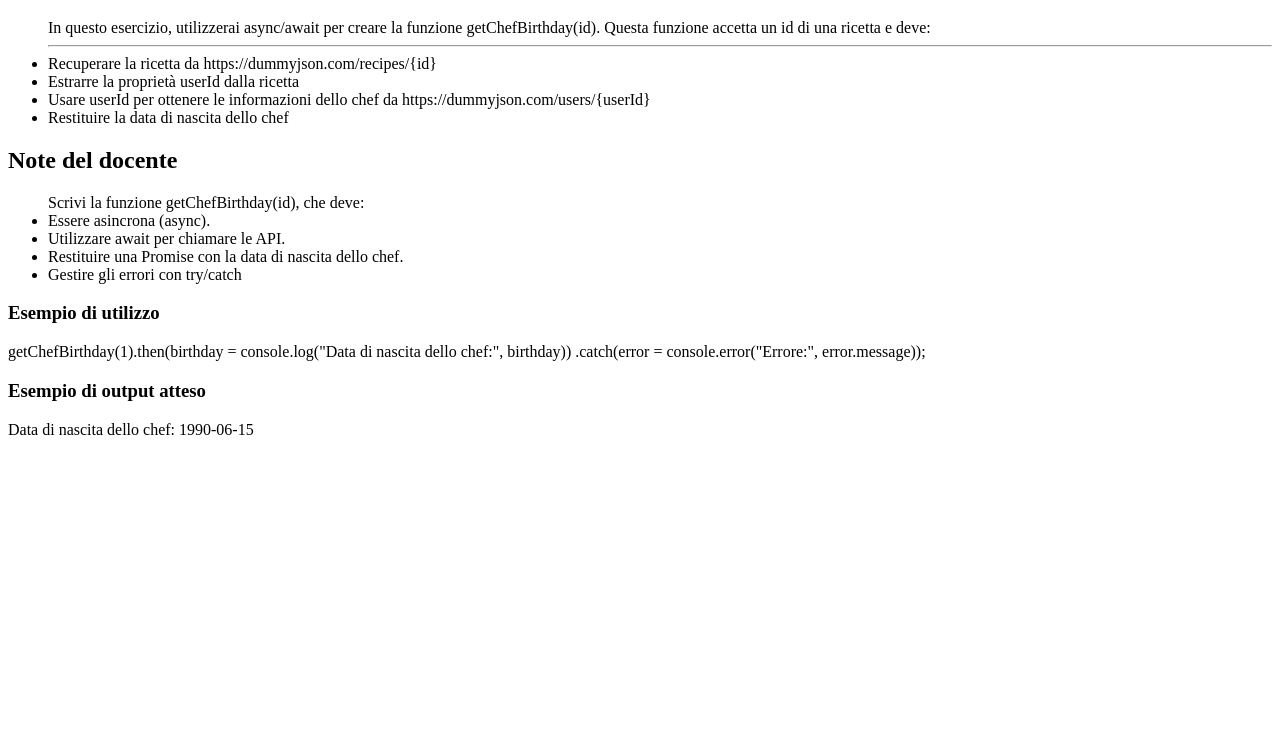
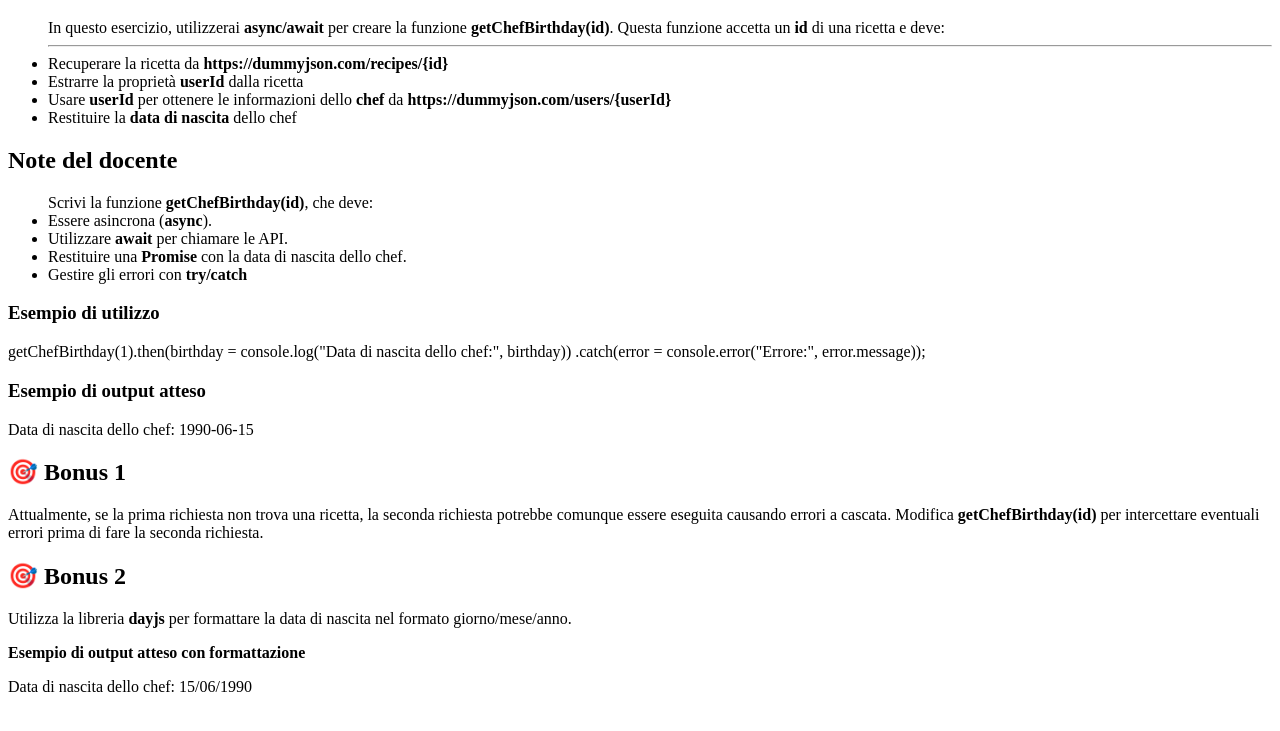
Before and after one commit to EneaSema/ex-js-async-chef, a plain HTML site: page index.html in a window 1280 px wide. Shown: the part 61-792 px from the top of the page. Drawn offline with nearby package versions, Linux system fonts and the light colour scheme; no server answers.

Commit message:
resolve bonus 2

```diff
--- a/index.html
+++ b/index.html
@@ -3,29 +3,42 @@
   <head>
     <meta charset="UTF-8" />
     <meta name="viewport" content="width=device-width, initial-scale=1.0" />
+    <!-- aggiunta libreria Dayjs -->
+    <script src="https://cdn.jsdelivr.net/npm/dayjs@1/dayjs.min.js"></script>
+    <!-- fine aggiunta libreria -->
+
     <title>Il compleanno dello Chef</title>
   </head>
   <body>
     <h1>Il compleanno dello Chef</h1>
     <ul>
-      In questo esercizio, utilizzerai async/await per creare la funzione
-      getChefBirthday(id). Questa funzione accetta un id di una ricetta e deve:
+      In questo esercizio, utilizzerai
+      <b>async/await</b>
+      per creare la funzione
+      <b>getChefBirthday(id)</b
+      >. Questa funzione accetta un
+      <b>id</b>
+      di una ricetta e deve:
       <hr />
-      <li>Recuperare la ricetta da https://dummyjson.com/recipes/{id}</li>
-      <li>Estrarre la proprietà userId dalla ricetta</li>
       <li>
-        Usare userId per ottenere le informazioni dello chef da
-        https://dummyjson.com/users/{userId}
+        Recuperare la ricetta da <b>https://dummyjson.com/recipes/{id}</b>
       </li>
-      <li>Restituire la data di nascita dello chef</li>
+      <li>Estrarre la proprietà <b>userId</b> dalla ricetta</li>
+      <li>
+        Usare <b>userId</b> per ottenere le informazioni dello <b>chef</b> da
+        <b>https://dummyjson.com/users/{userId}</b>
+      </li>
+      <li>Restituire la <b>data di nascita</b> dello chef</li>
     </ul>
     <b><h2>Note del docente</h2></b>
     <ul>
-      Scrivi la funzione getChefBirthday(id), che deve:
-      <li>Essere asincrona (async).</li>
-      <li>Utilizzare await per chiamare le API.</li>
-      <li>Restituire una Promise con la data di nascita dello chef.</li>
-      <li>Gestire gli errori con try/catch</li>
+      Scrivi la funzione
+      <b>getChefBirthday(id)</b
+      >, che deve:
+      <li>Essere asincrona (<b>async</b>).</li>
+      <li>Utilizzare <b>await</b> per chiamare le API.</li>
+      <li>Restituire una <b>Promise</b> con la data di nascita dello chef.</li>
+      <li>Gestire gli errori con <b>try/catch</b></li>
     </ul>
     <b><h3>Esempio di utilizzo</h3></b>
     <span>
@@ -35,6 +48,22 @@
     </span>
     <b><h3>Esempio di output atteso</h3></b>
     <p>Data di nascita dello chef: 1990-06-15</p>
-    <script src="snack4.js"></script>
+
+    <b><h2>🎯 Bonus 1</h2></b>
+    <p>
+      Attualmente, se la prima richiesta non trova una ricetta, la seconda
+      richiesta potrebbe comunque essere eseguita causando errori a cascata.
+      Modifica <b>getChefBirthday(id)</b> per intercettare eventuali errori
+      prima di fare la seconda richiesta.
+    </p>
+
+    <b><h2>🎯 Bonus 2</h2></b>
+    <p>
+      Utilizza la libreria <b>dayjs</b> per formattare la data di nascita nel
+      formato giorno/mese/anno.
+    </p>
+    <b><p>Esempio di output atteso con formattazione</p></b>
+    <p>Data di nascita dello chef: 15/06/1990</p>
+    <script type="module" src="snack4.js"></script>
   </body>
 </html>
--- a/snack4.js
+++ b/snack4.js
@@ -1,7 +1,65 @@
+// async function getChefBirthday(id) {
+//   let responseFetch;
+//   try {
+//     responseFetch = await fetch(`https://dummyjson.com/recipes/${id}`);
+//     const resolve = await responseFetch.json();
+//     console.log(resolve);
+//     const userId = resolve.userId;
+
+//     console.log(userId);
+//     const responseFetchUser = await fetch(
+//       `https://dummyjson.com/users/${userId}`
+//     );
+//     const resolveUser = await responseFetchUser.json();
+//     console.log(resolveUser);
+//     const birthday = resolveUser.birthDate;
+//     console.log(birthday);
+//     return birthday;
+//   } catch (error) {
+//     console.error(`Errore:`, error.messagge);
+//   }
+// }
+
+// getChefBirthday(1)
+//   .then((birthday) => console.log(`La data di nascità dello chef è:`, birthday))
+//   .catch((error) => console.error(`Errore.`, error.messagge));
+
+// BONUS 1
+
+// async function getChefBirthday(id) {
+//   let responseFetch;
+//   try {
+//     responseFetch = await fetch(`https://dummyjson.com/recipes/${id}`);
+
+//     const resolve = await responseFetch.json();
+//     console.log(resolve);
+//     const userId = resolve.userId;
+
+//     console.log(userId);
+//     const responseFetchUser = await fetch(
+//       `https://dummyjson.com/users/${userId}`
+//     );
+//     const resolveUser = await responseFetchUser.json();
+//     console.log(resolveUser);
+//     const birthday = resolveUser.birthDate;
+//     console.log(birthday);
+//     return birthday;
+//   } catch (error) {
+//     console.error(`Errore:`, error.messagge);
+//   }
+// }
+
+// getChefBirthday(1)
+//   .then((birthday) => console.log(`La data di nascità dello chef è:`, birthday))
+//   .catch((error) => console.error(`Errore.`, error.messagge));
+
+// BONUS 2
+
 async function getChefBirthday(id) {
   let responseFetch;
   try {
     responseFetch = await fetch(`https://dummyjson.com/recipes/${id}`);
+
     const resolve = await responseFetch.json();
     console.log(resolve);
     const userId = resolve.userId;
@@ -12,14 +70,14 @@ async function getChefBirthday(id) {
     );
     const resolveUser = await responseFetchUser.json();
     console.log(resolveUser);
-    const birthday = resolveUser.birthDate;
-    console.log(birthday);
-    return birthday;
+    const birthday = dayjs(resolveUser.birthDate);
+    const formatBirthday = birthday.format(`DD/MM/YYYY`);
+    return formatBirthday;
   } catch (error) {
     console.error(`Errore:`, error.messagge);
   }
 }
 
-getChefBirthday(1)
+getChefBirthday(3)
   .then((birthday) => console.log(`La data di nascità dello chef è:`, birthday))
   .catch((error) => console.error(`Errore.`, error.messagge));
```
